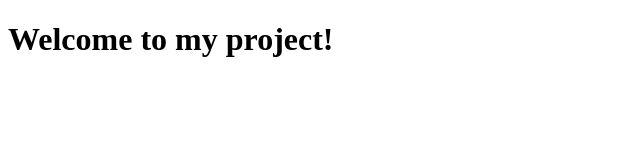
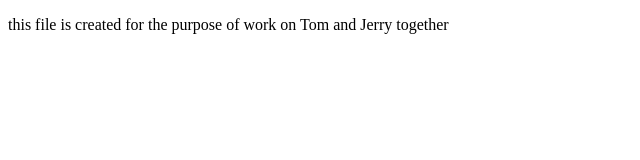
Before and after one commit to GOSSY001/git-version-control, a plain HTML site: page index.html in a window 1280 px wide. Shown: the whole page, without its empty margins (0-640 px from the left). Drawn offline with Linux system fonts and the light colour scheme.

Commit message:
initialise

```diff
--- a/index.html
+++ b/index.html
@@ -1,9 +1,11 @@
 <!DOCTYPE html>
-<html>
-    <head>
-        <title>My Project</title>
-    </head>
-    <body>
-        <h1>Welcome to my project!</h1>
-    </body>
+<html lang="en">
+<head>
+    <meta charset="UTF-8">
+    <meta name="viewport" content="width=device-width, initial-scale=1.0">
+    <title>Document</title>
+</head>
+<body>
+    <p> this file is created for the purpose of work on Tom and Jerry together</p>
+</body>
 </html>
```
